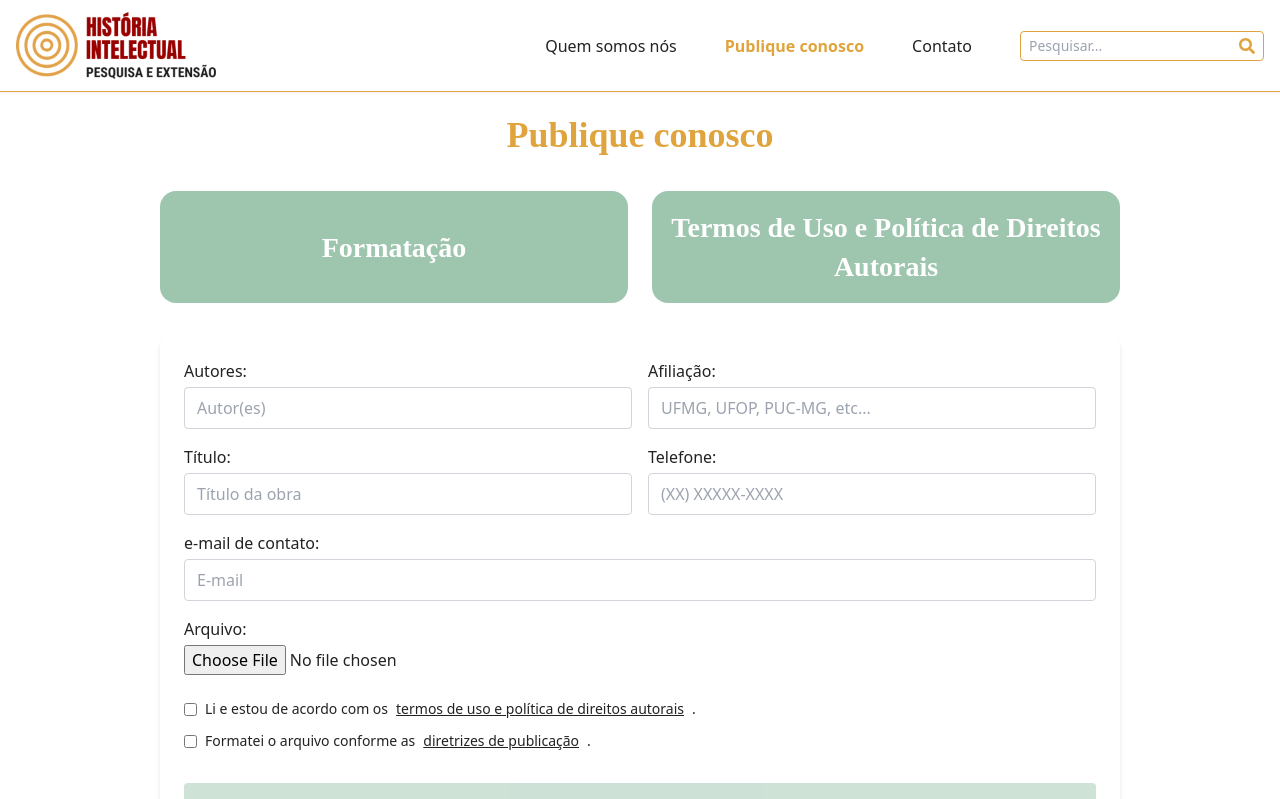
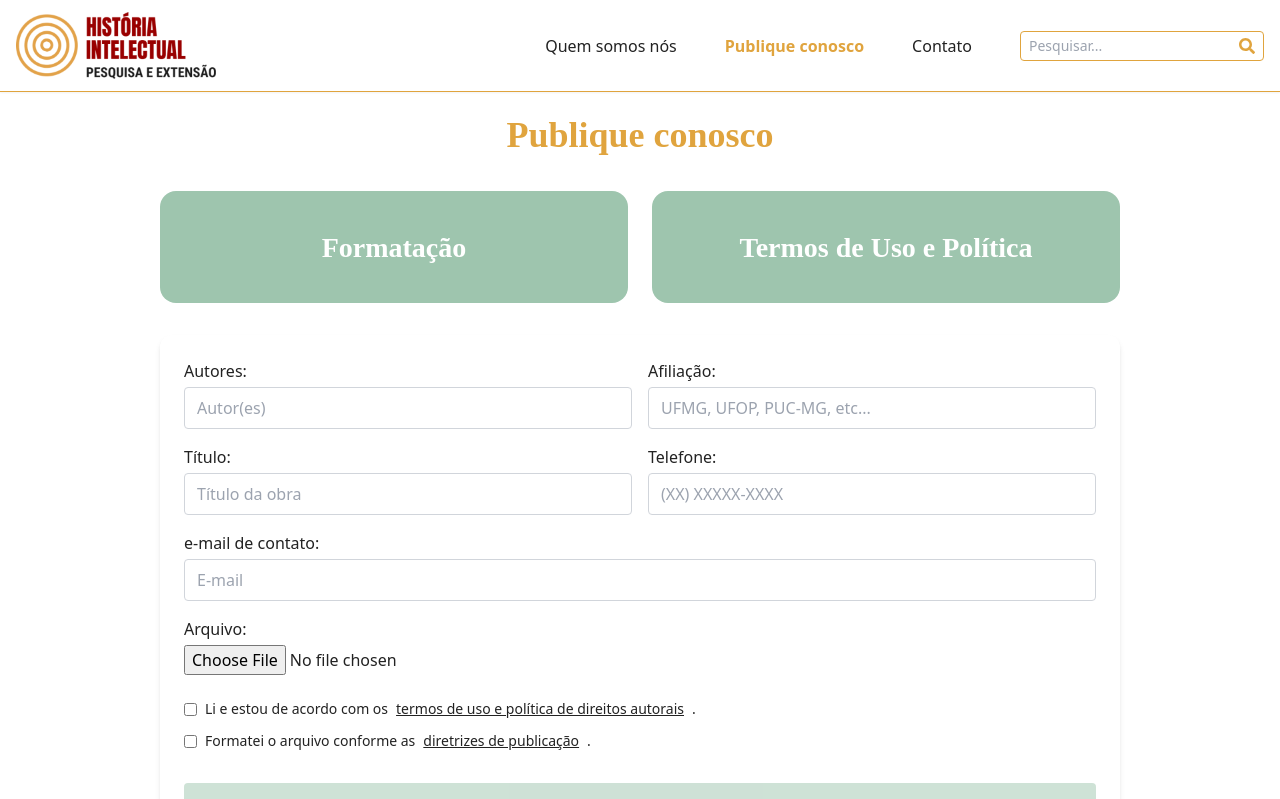
Before and after one commit to selocronopios/site, a Next.js app: page /publique-conosco in a window 1280 px wide. Shown: the top 799 px of the page. Built offline with nearby package versions, Linux system fonts and the light colour scheme.

Commit message:
Ajuste no publique conosco

```diff
--- a/src/app/publique-conosco/page.tsx
+++ b/src/app/publique-conosco/page.tsx
@@ -154,13 +154,13 @@ export default function Publique() {
           target="_blank"
           rel="noopener noreferrer"
         >
-          <button className="bg-success text-white heading-h2 w-full h-28 rounded-2xl hover:bg-hoverSucesso transition">
+          <button className="bg-success text-white heading-h2 w-full h-20 sm:h-28 rounded-2xl hover:bg-hoverSucesso transition">
             Formatação
           </button>
         </a>
         <Link href="/termos-uso" target="_blank">
-          <button className="bg-success text-white heading-h2 w-full h-28 rounded-2xl hover:bg-hoverSucesso transition">
-            Termos de Uso e Política de Direitos Autorais
+          <button className="bg-success text-white heading-h2 w-full h-20 sm:h-28 rounded-2xl hover:bg-hoverSucesso transition">
+            Termos de Uso e Política
           </button>
         </Link>
       </div>
```
